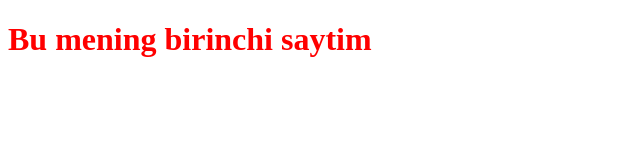
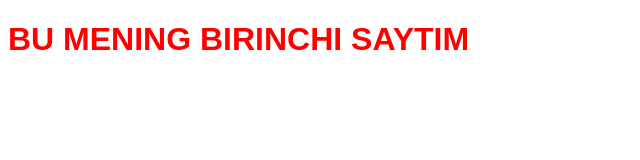
Before and after one commit to Gulchehraa1209/lesson8, a plain HTML site: page index.html in a window 1280 px wide. Shown: the whole page, without its empty margins (0-640 px from the left). Drawn offline with Linux system fonts and the light colour scheme.

Commit message:
css ham ozgardii

```diff
--- a/style.css
+++ b/style.css
@@ -1,3 +1,5 @@
 h1{
     color: red;
+    font-family: sans-serif;
+    text-transform: uppercase;
 }
```
